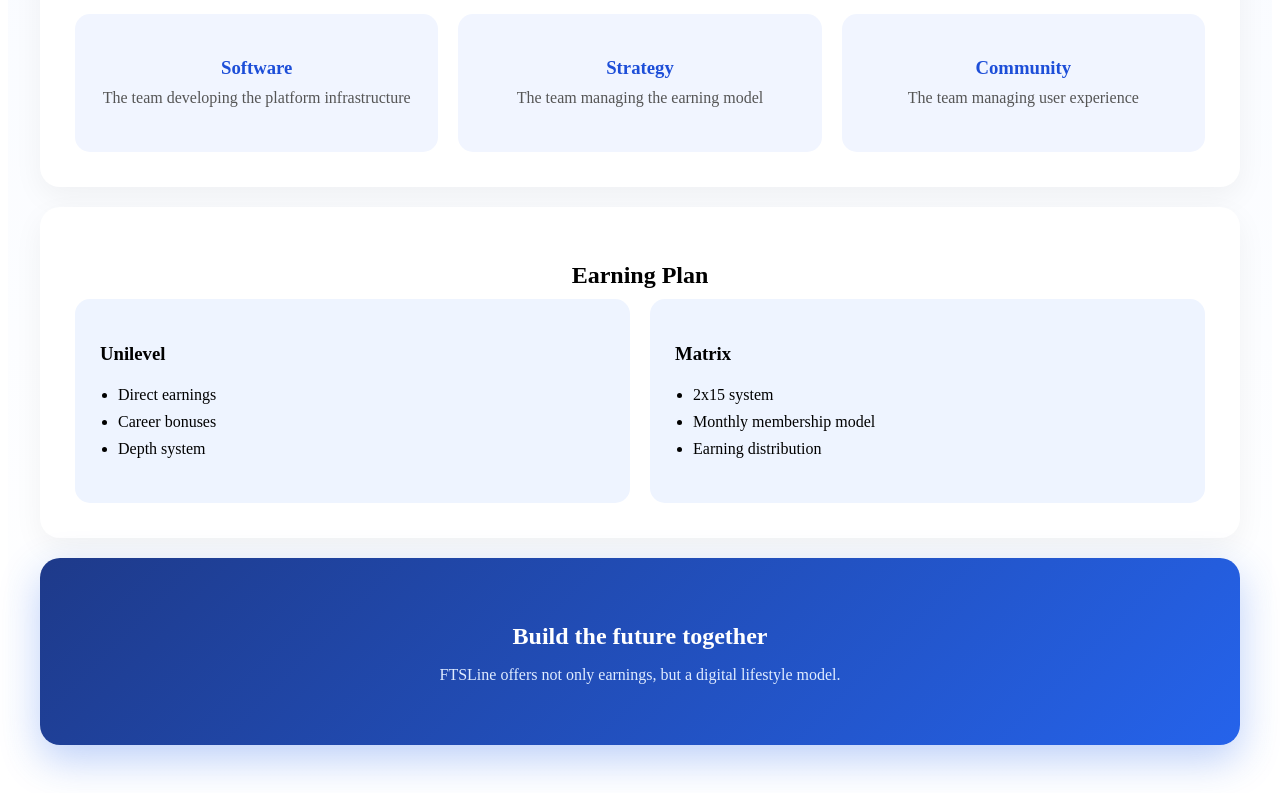
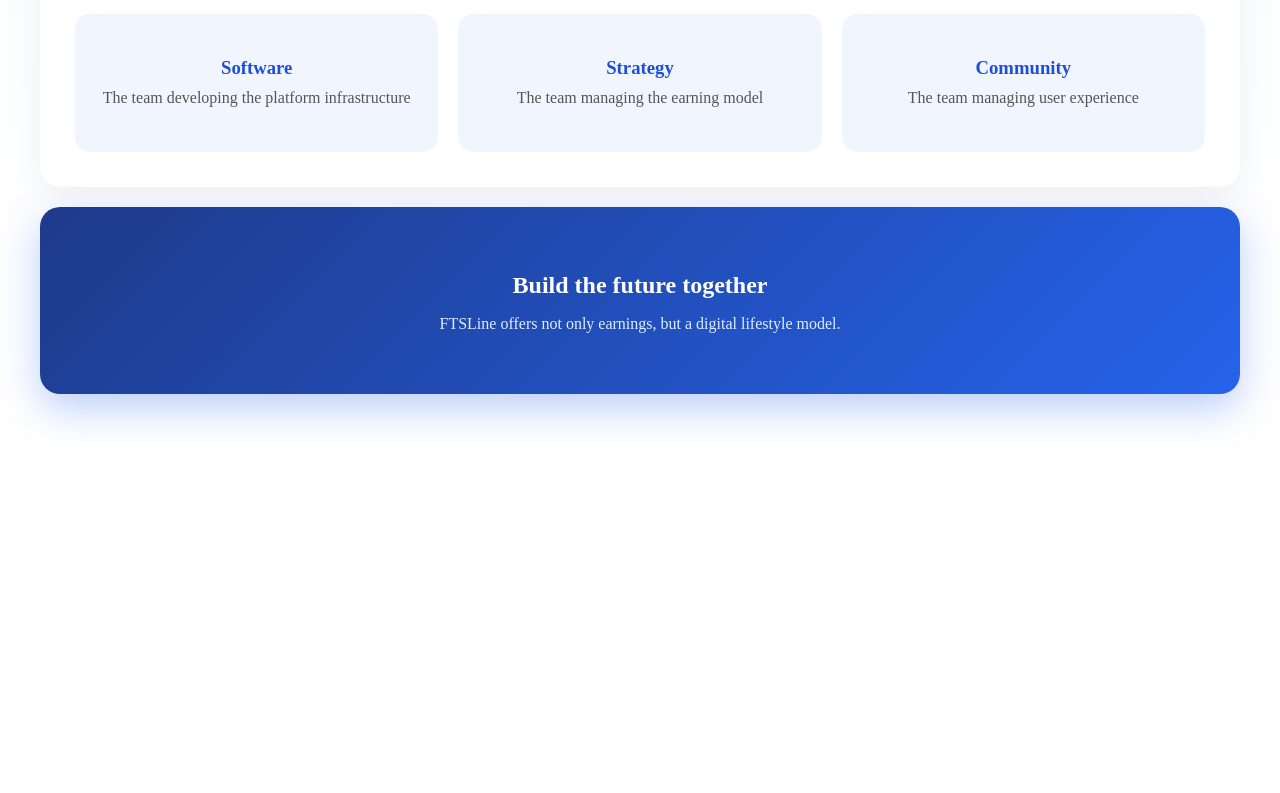
Before and after one commit to Abdulkerimhan/ftsline, a React (Vite) app in the folder frontend/: page /about in a window 1280 px wide. Shown: the part 914-1707 px from the top of the page. After the commit the page ends 1356 px from the top, so only its background shows below. Built offline with nearby package versions, Linux system fonts and the light colour scheme; no server answers.

Commit message:
Remove earning plan section from about page

```diff
--- a/frontend/src/pages/About.jsx
+++ b/frontend/src/pages/About.jsx
@@ -20,11 +20,6 @@
       { title: "Strateji", desc: "Kazanc modelini yoneten ekip" },
       { title: "Topluluk", desc: "Kullanici deneyimini yoneten ekip" },
     ],
-    planTitle: "Kazanc Plani",
-    plans: [
-      { title: "Unilevel", items: ["Direkt kazanc", "Kariyer bonuslari", "Derinlik sistemi"] },
-      { title: "Matrix", items: ["2x15 sistem", "Aylik uyelik modeli", "Kazanc dagilimi"] },
-    ],
     ctaTitle: "Gelecegi birlikte kur",
     ctaDesc: "FTSLine sadece kazanc degil, dijital bir yasam modeli sunar.",
   },
@@ -45,11 +40,6 @@
       { title: "Software", desc: "The team developing the platform infrastructure" },
       { title: "Strategy", desc: "The team managing the earning model" },
       { title: "Community", desc: "The team managing user experience" },
-    ],
-    planTitle: "Earning Plan",
-    plans: [
-      { title: "Unilevel", items: ["Direct earnings", "Career bonuses", "Depth system"] },
-      { title: "Matrix", items: ["2x15 system", "Monthly membership model", "Earning distribution"] },
     ],
     ctaTitle: "Build the future together",
     ctaDesc: "FTSLine offers not only earnings, but a digital lifestyle model.",
@@ -95,18 +85,6 @@
           </div>
         </section>
 
-        <section className="about-section">
-          <h2>{tt.planTitle}</h2>
-          <div className="about-grid">
-            {tt.plans.map((plan) => (
-              <div className="about-gain" key={plan.title}>
-                <h3>{plan.title}</h3>
-                <ul>{plan.items.map((item) => <li key={item}>{item}</li>)}</ul>
-              </div>
-            ))}
-          </div>
-        </section>
-
         <section className="about-cta">
           <h2>{tt.ctaTitle}</h2>
           <p>{tt.ctaDesc}</p>
```
